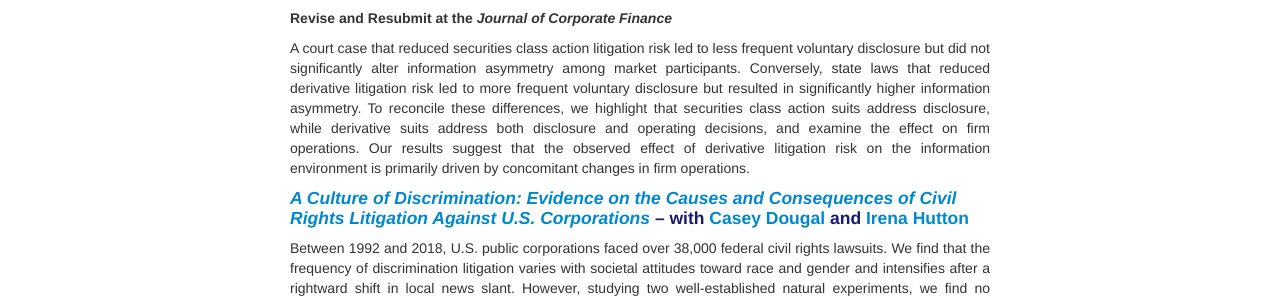
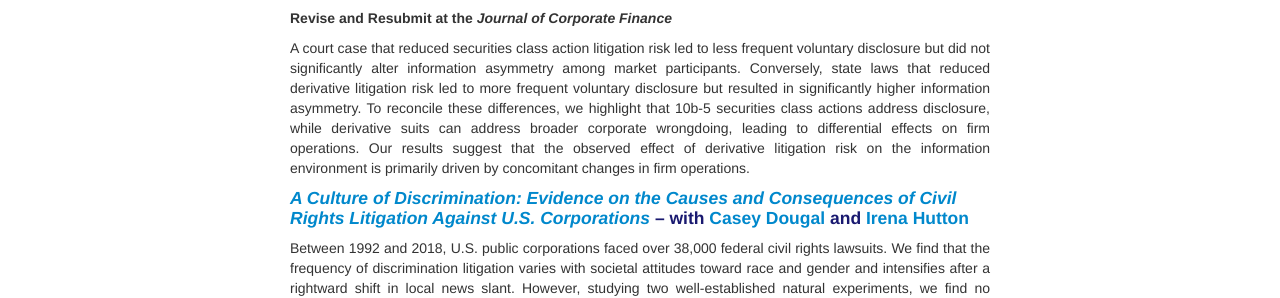
Before and after one commit to ThomasPGriffin/thomaspgriffin.github.io, a Jekyll site: the page built from pages/research.md, in a window 1280 px wide. Shown: the part 944-1242 px from the top of the page. Built offline with Jekyll 4.4.1, drawn with Linux system fonts in a browser that asks for light colours.

Commit message:
Update research.md

```diff
--- a/pages/research.md
+++ b/pages/research.md
@@ -25,10 +25,10 @@ The annual proportion of U.S. public firms that report a financial covenant viol
 I show that a tariff policy change that increased trade with China led to a decline in U.S. public listing rates and elevated industry concentration. Consistent with heterogeneous firm models of trade, the shock impeded the entry and performance of small domestic manufacturers but did not adversely impact large multinationals. In addition, stock price reactions to the policy change and threat of reversal imply that trade liberalization creates or destroys value depending on firm size. These findings suggest that recent trends in the U.S. public equity market are driven, in part, by fundamental changes in the global competitive landscape.
 </div>
 
-#### *[Shareholder Litigation Risk and the Information Environment: Revisiting Evidence from Two Natural Experiments]({{ BASE_PATH}}/pages/bfg_20221004.pdf)* – with <a href="https://sites.google.com/site/audralboone/home?authuser=0">Audra Boone</a> and <a href="https://www.lebow.drexel.edu/people/eliezerfich">Eliezer Fich</a>
+#### *[Shareholder Litigation Risk and the Information Environment: Revisiting Evidence from Two Natural Experiments]({{ BASE_PATH}}/pages/bfg_20230505.pdf)* – with <a href="https://sites.google.com/site/audralboone/home?authuser=0">Audra Boone</a> and <a href="https://www.lebow.drexel.edu/people/eliezerfich">Eliezer Fich</a>
 ##### Revise and Resubmit at the <b><i>Journal of Corporate Finance</i></b>
 <div align="justify">
-A court case that reduced securities class action litigation risk led to less frequent voluntary disclosure but did not significantly alter information asymmetry among market participants. Conversely, state laws that reduced derivative litigation risk led to more frequent voluntary disclosure but resulted in significantly higher information asymmetry. To reconcile these differences, we highlight that securities class action suits address disclosure, while derivative suits address both disclosure and operating decisions, and examine the effect on firm operations. Our results suggest that the observed effect of derivative litigation risk on the information environment is primarily driven by concomitant changes in firm operations.
+A court case that reduced securities class action litigation risk led to less frequent voluntary disclosure but did not significantly alter information asymmetry among market participants. Conversely, state laws that reduced derivative litigation risk led to more frequent voluntary disclosure but resulted in significantly higher information asymmetry. To reconcile these differences, we highlight that 10b-5 securities class actions address disclosure, while derivative suits can address broader corporate wrongdoing, leading to differential effects on firm operations. Our results suggest that the observed effect of derivative litigation risk on the information environment is primarily driven by concomitant changes in firm operations.
 </div>
 
 #### *[A Culture of Discrimination: Evidence on the Causes and Consequences of Civil Rights Litigation Against U.S. Corporations]({{ BASE_PATH}}/pages/dgh_draft_20220822.pdf)* – with <a href="https://business.fsu.edu/person/casey-dougal">Casey Dougal</a> and <a href="https://business.fsu.edu/person/irena-hutton">Irena Hutton</a>
```
